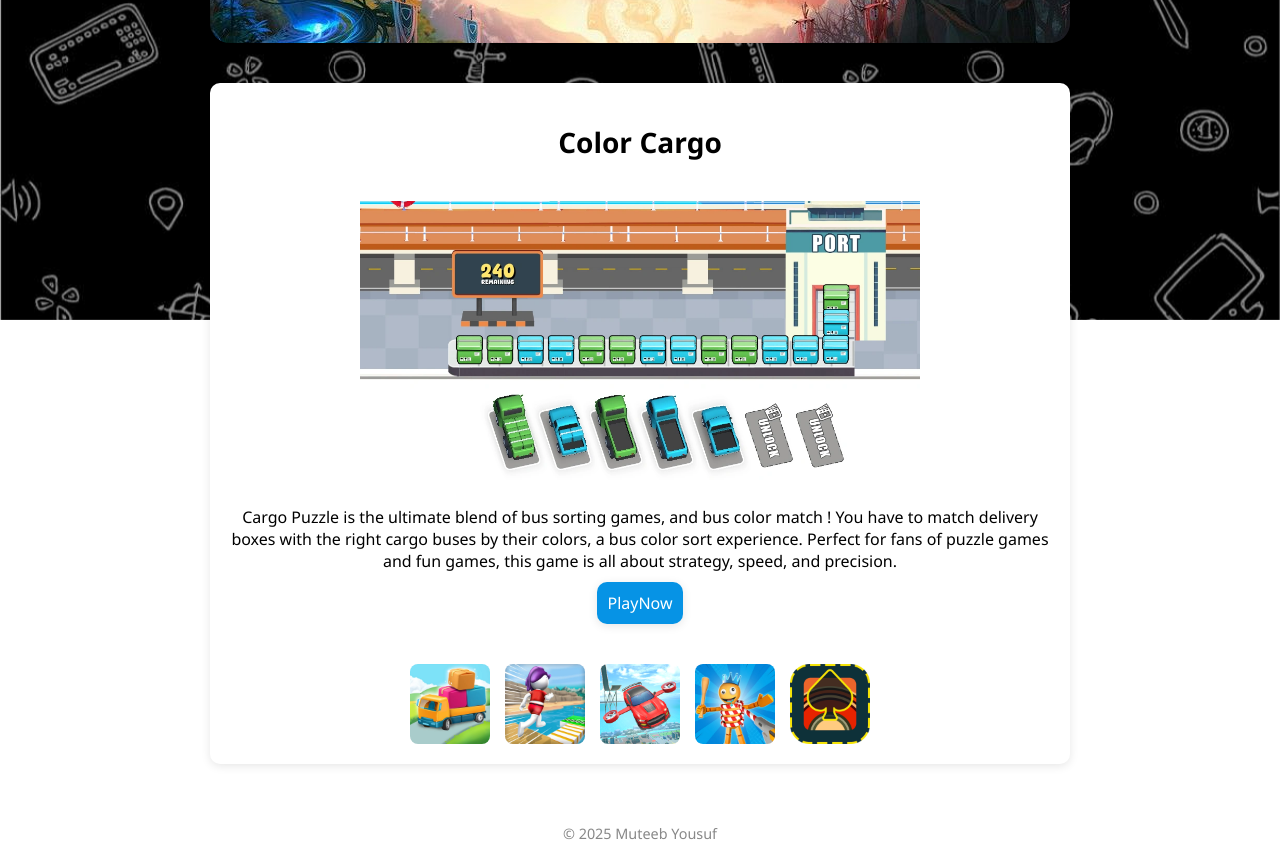
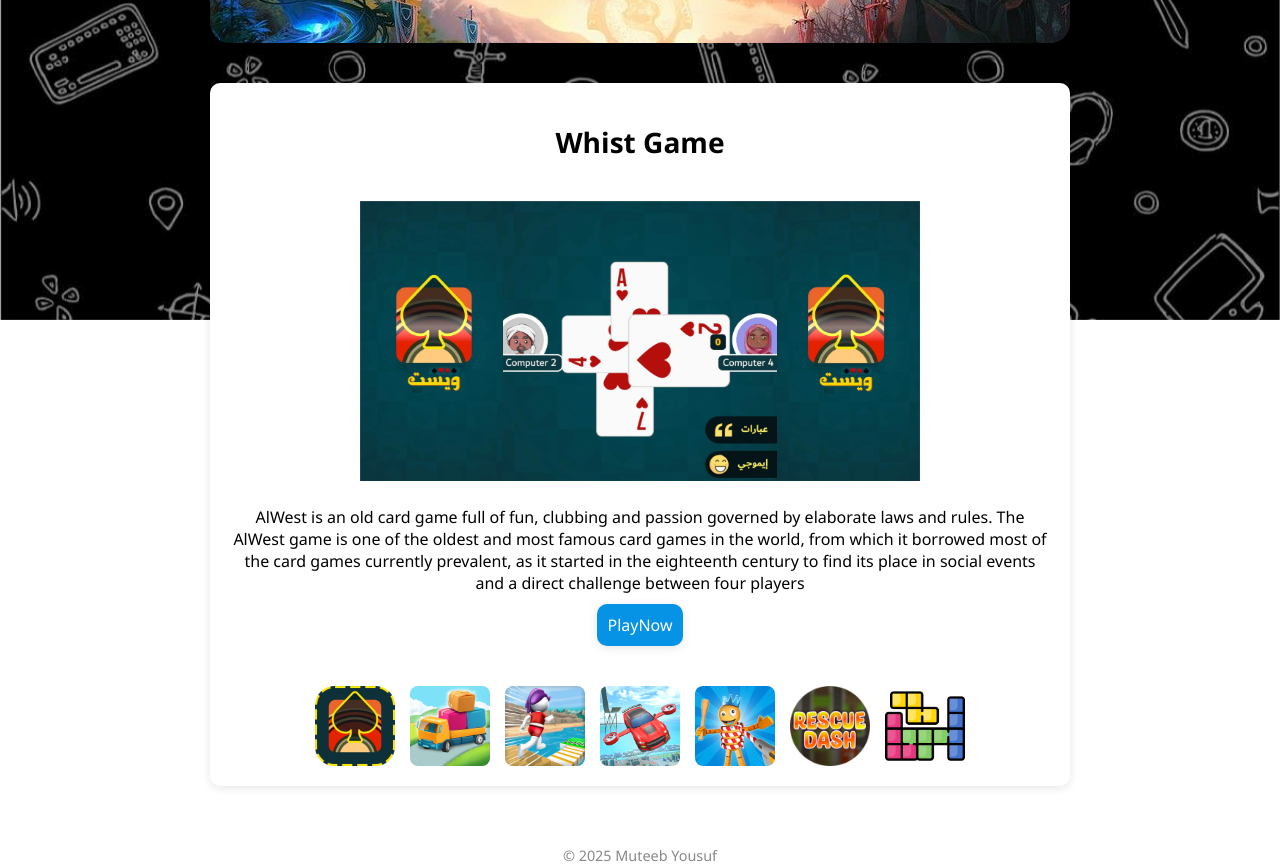
Before and after one commit to RapidFusion/rapidfusion.github.io, a plain HTML site: page index.html in a window 1280 px wide. Shown: the part 480-1345 px from the top of the page. Before the commit the page ends 1323 px from the top, so only its background shows below. Drawn offline with Linux system fonts and the light colour scheme.

Commit message:
projects added

```diff
--- a/index.html
+++ b/index.html
@@ -61,7 +61,8 @@
 	<section class="project-title">
         	<h3 id="projectTitle">Project Alpha</h3>
       	</section>
-		<img id="projectImage" src="https://via.placeholder.com/600x300" alt="Project Preview">
+
+		<img id="projectImage" src="" alt="Project Preview">
      <div class="project-info">
         <p id="projectDesc">A physics-based platformer with dynamic level generation.</p>
      </div>
@@ -75,11 +76,13 @@
  <!-- Scrollable Thumbnails -->
 <div class"thumbnails-wrapper">
     <section class="project-thumbnails">
-      <img src="assets/icon-colorcargo.webp?text=A" onclick="showProject(0)">
-      <img src="assets/icon-stuntman.webp?text=B" onclick="showProject(1)">
-      <img src="assets/icon-flywheels.webp?text=B" onclick="showProject(2)">
-      <img src="assets/icon-whipnflip.webp?text=B" onclick="showProject(3)">
-      <img src="assets/icon-whist.webp?text=B" onclick="showProject(4)">
+      <img src="assets/icon-whist.webp?text=B" onclick="showProject(0)">
+      <img src="assets/icon-colorcargo.webp?text=A" onclick="showProject(1)">
+      <img src="assets/icon-stuntman.webp?text=B" onclick="showProject(2)">
+      <img src="assets/icon-flywheels.webp?text=B" onclick="showProject(3)">
+      <img src="assets/icon-whipnflip.webp?text=B" onclick="showProject(4)">
+      <img src="assets/icon-rescuedash.png" onclick="showProject(5)">
+      <img src="assets/icon-tetris.png" onclick="showProject(6)">
      </section>
   </div>
 </section>
--- a/script.js
+++ b/script.js
@@ -1,5 +1,11 @@
 // Project data (dummy content for now)
 const projects = [
+  {
+    title: "Whist Game",
+    desc: "AlWest is an old card game full of fun, clubbing and passion governed by elaborate laws and rules. The AlWest game is one of the oldest and most famous card games in the world, from which it borrowed most of the card games currently prevalent, as it started in the eighteenth century to find its place in social events and a direct challenge between four players",
+    img: "assets/image-whist.webp?text=Gamma",
+    lnk: 'https://play.google.com/store/apps/details?id=com.whist.whistapp&hl=en-US'
+  },
   {
     title: "Color Cargo",
     desc: "Cargo Puzzle is the ultimate blend of bus sorting games, and bus color match ! You have to match delivery boxes with the right cargo buses by their colors, a bus color sort experience. Perfect for fans of puzzle games and fun games, this game is all about strategy, speed, and precision.",
@@ -15,7 +21,7 @@ const projects = [
   },
   {
     title: "Fly Wheels",
-    desc: "Experimental game loop mechanics in Unreal Engine 5.",
+    desc: "Experience the thrill of futuristic flying cars in this exciting world of flying car games that combines the best of car jumping games and flying car simulator ! Become the ultimate car race master as you drag, release, and watch your flying car soar through the skies. With simple controls and addictive gameplay like airplane games, this is the perfect mix of fun and challenge.",
     img: "assets/image-flywheels.webp?text=Gamma",
     lnk: 'https://play.google.com/store/apps/details?id=com.genigames.flying.car.jump.evolution&hl=en-US'
   },
@@ -26,11 +32,18 @@ const projects = [
     lnk: 'https://play.google.com/store/apps/details?id=com.genigames.hit.ragdoll.rope.knife.master&hl=en-US'
   },
   {
-    title: "Whist Game",
-    desc: "AlWest is an old card game full of fun, clubbing and passion governed by elaborate laws and rules. The AlWest game is one of the oldest and most famous card games in the world, from which it borrowed most of the card games currently prevalent, as it started in the eighteenth century to find its place in social events and a direct challenge between four players",
-    img: "assets/image-whist.webp?text=Gamma",
-    lnk: 'https://play.google.com/store/apps/details?id=com.whist.whistapp&hl=en-US'
+    title: "Rescue Dash",
+    desc: "Plan smart, act fast — guide emergency vehicles to their destinations before time runs out. Draw optimal paths on busy roads, avoid collisions, and manage multiple routes under pressure. Every second counts in this strategic puzzle game where quick thinking and precision save the day.",
+    img: "assets/image-rescuedash.webp?text=Gamma",
+    lnk: 'https://drive.google.com/file/d/19UNLarrmMjKqfPmbGuMd1mR3nsI3DCxa/view?usp=drive_link'
+  },
+  {
+    title: "Tower Tetris",
+    desc: "Plan smart, act fast — guide emergency vehicles to their destinations before time runs out. Draw optimal paths on busy roads, avoid collisions, and manage multiple routes under pressure. Every second counts in this strategic puzzle game where quick thinking and precision save the day.",
+    img: "assets/image-tetristower.jpg?text=Gamma",
+    lnk: 'https://drive.google.com/file/d/1RLi0dX_KDcrPt6HDwcL3PIksWsBq1d9R/view?usp=drive_link'
   }
+
 ];
 
 let ind = 0;
@@ -96,7 +109,7 @@ function showProject(index) {
     if (i < proj.desc.length) {
       desc.textContent += proj.desc.charAt(i);
       i++;
-      setTimeout(typeWriter, 5);
+      setTimeout(typeWriter, 1);
     }
   }
 
--- a/style.css
+++ b/style.css
@@ -161,6 +161,7 @@ box-shadow: 0 2px 8px rgba(0,0,0,0.1);
 	color: white;
 	border-radius : 10px;
 	padding: 10px 10px;
+  cursor: pointer;
 	box-shadow: 0 2px 10px rgba(0,0,0,0.1);
 }
 
```
Also changed, not shown: assets/icon-rescuedash.png (added), assets/icon-tetris.png (added), assets/image-rescuedash.webp (added), assets/image-tetristower.jpg (added).
